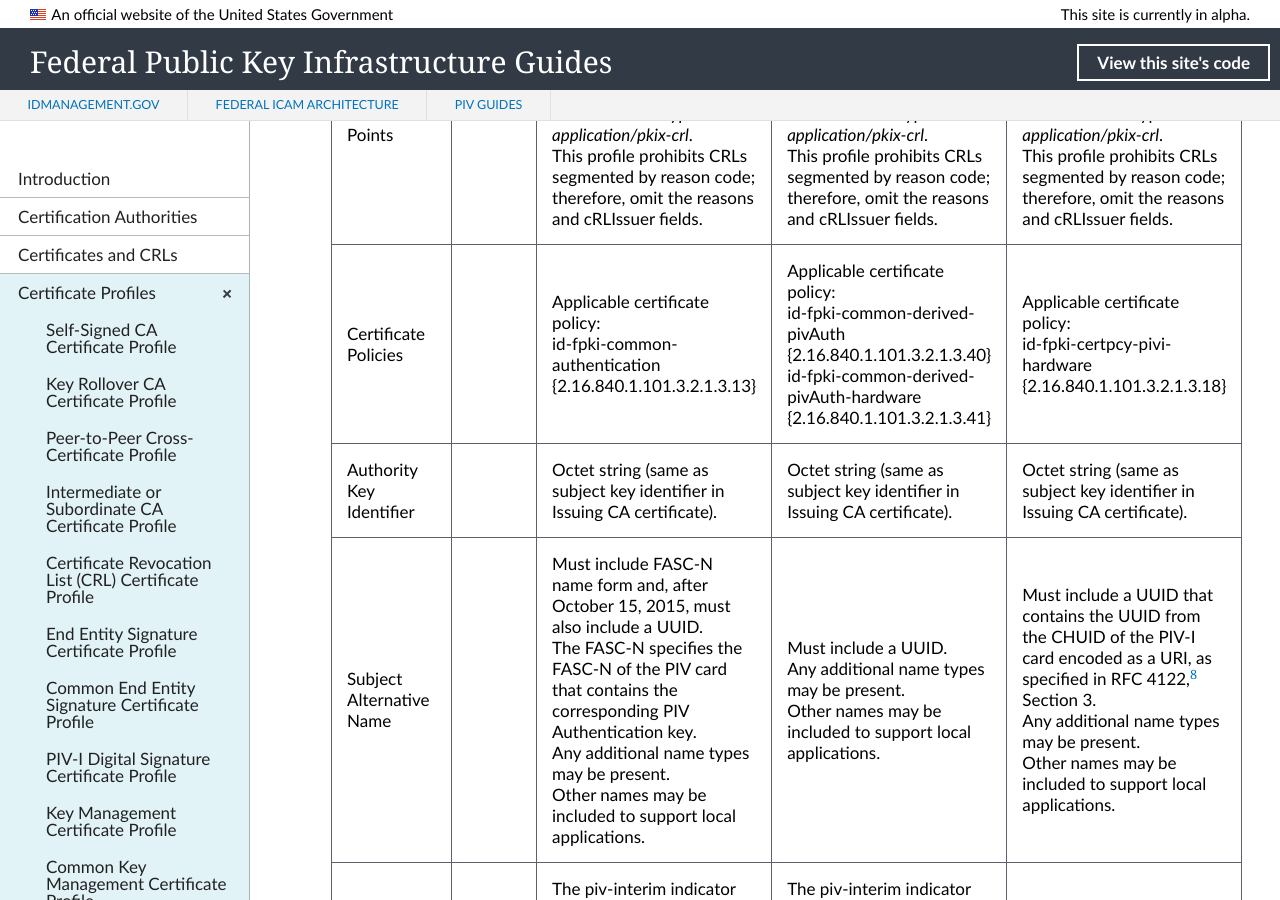
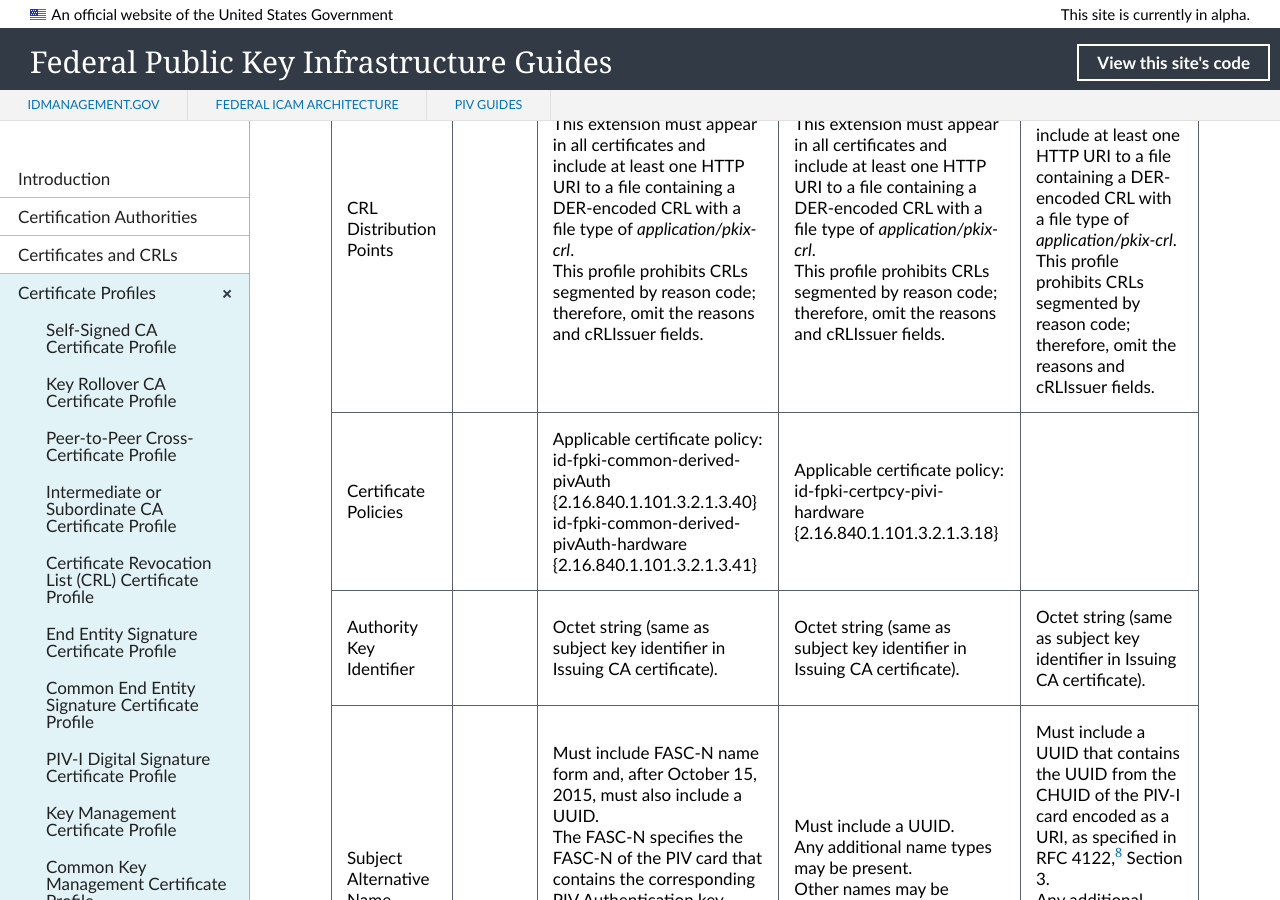
Before and after one commit to GSA/fpki-guides, a Jekyll site: the page built from _profiles/21_all_piv_auth.md, in a window 1280 px wide and 900 px high, scrolled down 3169 px. Built offline with Jekyll 4.4.1, drawn with Linux system fonts in a browser that asks for light colours; nearby versions of some CDN libraries; library files that are not in the unit come from our copies.

Commit message:
Update 21_all_piv_auth.md
Corrected content

```diff
--- a/_profiles/21_all_piv_auth.md
+++ b/_profiles/21_all_piv_auth.md
@@ -62,7 +62,7 @@
 | Authority Information Access  |  | id-ad-caIssuers {1.3.6.1.5.5.7.48.2} access method entry that contains HTTP URI for .p7c file containing certificates issued to Issuing CA.<br>id-ad-ocsp {1.3.6.1.5.5.7.48.1} access method entry that contains HTTP URI for the Issuing CA OCSP Responder.<br>OCSP is required for common Authentication.  | id-ad-caIssuers {1.3.6.1.5.5.7.48.2} access method entry that contains HTTP URI for .p7c file containing certificates issued to Issuing CA.<br>id-ad-ocsp {1.3.6.1.5.5.7.48.1} access method entry that contains HTTP URI for the Issuing CA OCSP Responder.<br>OCSP is required for common Derived PIVAuth and Derived PIVAuth Hardware.  | id-ad-caIssuers {1.3.6.1.5.5.7.48.2} access method entry that contains HTTP URI for .p7c file containing certificates issued to Issuing CA.<br>id-ad-ocsp {1.3.6.1.5.5.7.48.1} access method entry that contains HTTP URI for the Issuing CA OCSP Responder.<br>OCSP is required for common Authentication.  |
 | Subject Key Identifier   |  | Octet string  | Octet string  | Octet string  |
 | CRL Distribution Points   | |  This extension must appear in all certificates and include at least one HTTP URI to a file containing a DER-encoded CRL with a file type of _application/pkix-crl_.<br>This profile prohibits CRLs segmented by reason code; therefore, omit the reasons and cRLIssuer fields. | This extension must appear in all certificates and include at least one HTTP URI to a file containing a DER-encoded CRL with a file type of _application/pkix-crl_.<br>This profile prohibits CRLs segmented by reason code; therefore, omit the reasons and cRLIssuer fields. | This extension must appear in all certificates and include at least one HTTP URI to a file containing a DER-encoded CRL with a file type of _application/pkix-crl_.<br>This profile prohibits CRLs segmented by reason code; therefore, omit the reasons and cRLIssuer fields. |
-| Certificate Policies   |  | Applicable certificate policy:<br>id-fpki-common-authentication {2.16.840.1.101.3.2.1.3.13}   | Applicable certificate policy:<br>id-fpki-common-derived-pivAuth {2.16.840.1.101.3.2.1.3.40} <br>id-fpki-common-derived-pivAuth-hardware {2.16.840.1.101.3.2.1.3.41}  | Applicable certificate policy:<br>id-fpki-certpcy-pivi-hardware {2.16.840.1.101.3.2.1.3.18}  |
+| Certificate Policies   |  | Applicable certificate policy:<br>id-fpki-common-derived-pivAuth {2.16.840.1.101.3.2.1.3.40} <br>id-fpki-common-derived-pivAuth-hardware {2.16.840.1.101.3.2.1.3.41}  | Applicable certificate policy:<br>id-fpki-certpcy-pivi-hardware {2.16.840.1.101.3.2.1.3.18}  |
 | Authority Key Identifier   |  | Octet string (same as subject key identifier in Issuing CA certificate). | Octet string (same as subject key identifier in Issuing CA certificate). | Octet string (same as subject key identifier in Issuing CA certificate). |
 | Subject Alternative Name   |  | Must include FASC-N name form and, after October 15, 2015, must also include a UUID.<br>The FASC-N specifies the FASC-N of the PIV card that contains the corresponding PIV Authentication key.<br>Any additional name types may be present.<br>Other names may be included to support local applications.  | Must include a UUID.<br>Any additional name types may be present.<br>Other names may be included to support local applications.  | Must include a UUID that contains the UUID from the CHUID of the PIV-I card encoded as a URI, as specified in RFC 4122,<sup>[8](#8)</sup> Section 3.<br>Any additional name types may be present.<br>Other names may be included to support local applications.  |
 | PIV Interim   |  | The piv-interim indicator {2.16.840.1.101.3.6.9.1} extension is defined in FIPS 201-2, Appendix B.2, as PIV NACI indicator. The value of this extension is asserted as follows:<br>1. TRUE if, at the time of credential issuance:<br>(1) the FBI National Criminal History Fingerprint Check has been completed successfully, and<br>(2) an NACI has been initiated but has not been completed.<br>2. FALSE if, at the time of credential issuance, the subject’s NACI has been completed and successfully adjudicated. | The piv-interim indicator {2.16.840.1.101.3.6.9.1} extension is defined in FIPS 201-2, Appendix B.2, as PIV NACI indicator. The value of this extension is asserted as follows:<br>1. TRUE if, at the time of credential issuance:<br>(1) the FBI National Criminal History Fingerprint Check has been completed successfully, and<br>(2) an NACI has been initiated but has not been completed.<br>2. FALSE if, at the time of credential issuance, the subject’s NACI has been completed and successfully adjudicated.  |   |
```
